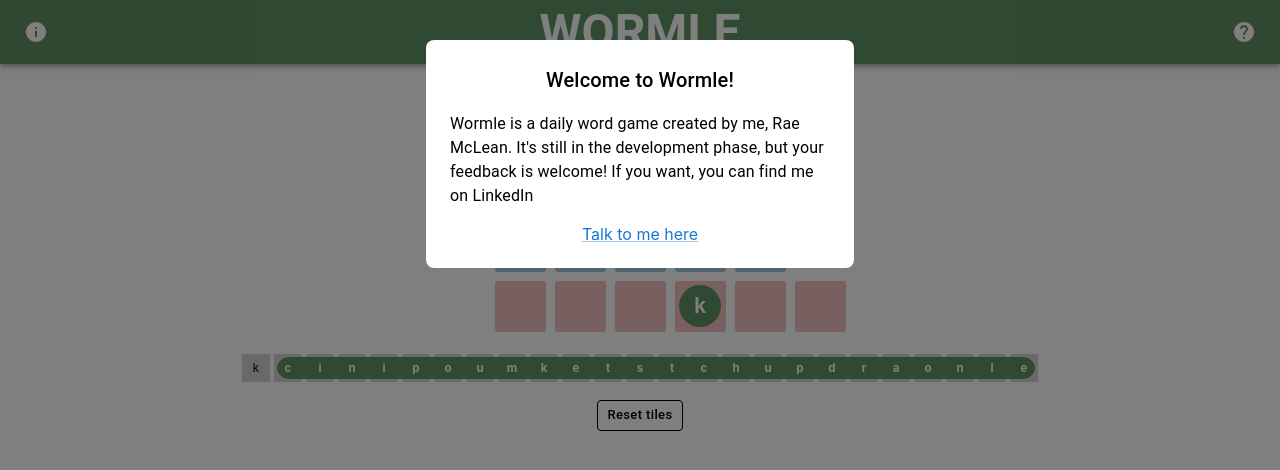
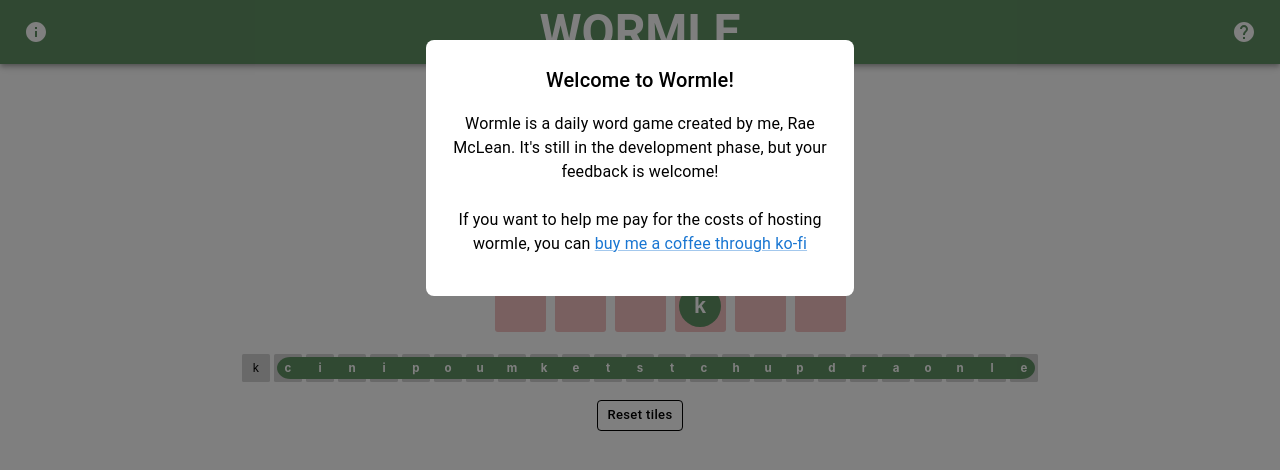
Before and after one commit to evarae/wormle, a React (Create React App) app: page / in a window 1280 px wide. Both pictures are taken after a click on the button 36 px from the left and 32 px from the top of the page. Shown: the top 470 px of the page. Built offline with nearby package versions, Linux system fonts and the light colour scheme.

Commit message:
Add Kofi Donation Link

```diff
--- /dev/null
+++ b/src/components/modals/Donation.tsx
@@ -0,0 +1,12 @@
+import React from "react";
+import { Link, Typography } from "@mui/material";
+
+export const KOFI_LINK = "https://ko-fi.com/raemclean";
+
+export default function DonationLink() {
+  return (
+    <Typography paddingTop={"24px"}>
+      Having fun? <Link href={KOFI_LINK}>Support wormle here</Link>
+    </Typography>
+  );
+}
--- a/src/components/modals/HelpModal.tsx
+++ b/src/components/modals/HelpModal.tsx
@@ -1,6 +1,7 @@
 import React from "react";
 import { Box, Button, Modal, Typography } from "@mui/material";
 import DemoGrid from "../game/DemoGrid";
+import DonationLink from "./Donation";
 
 export default function HelpModal(props: Props) {
   return (
@@ -31,6 +32,7 @@
             Try a demo
           </Button>
         </div>
+        <DonationLink />
       </Box>
     </Modal>
   );
--- a/src/components/modals/InfoModal.tsx
+++ b/src/components/modals/InfoModal.tsx
@@ -1,5 +1,6 @@
 import React from "react";
 import { Box, Link, Modal, Typography } from "@mui/material";
+import { KOFI_LINK } from "./Donation";
 
 export default function InfoModal(props: Props) {
   return (
@@ -14,16 +15,14 @@
         <Typography id="modal-modal-title" variant="h6" component="h2">
           Welcome to Wormle!
         </Typography>
-        <Typography id=" modal-modal-description" sx={{ mt: 2 }}>
-          {
-            "Wormle is a daily word game created by me, Rae McLean. It's still in the development phase, but your feedback is welcome! If you want, you can find me on LinkedIn"
-          }
+        <Typography id=" modal-modal-description" sx={{ mt: 2 }} align="center">
+          Wormle is a daily word game created by me, Rae McLean. It&apos;s still
+          in the development phase, but your feedback is welcome!
+          <br /> <br />
+          If you want to help me pay for the costs of hosting wormle, you can{" "}
+          <Link href={KOFI_LINK}>buy me a coffee through ko-fi</Link>
         </Typography>
-        <div className="center-button">
-          <Link href="https://www.linkedin.com/in/evaraemclean/">
-            Talk to me here
-          </Link>
-        </div>
+        <div className="center-button"></div>
       </Box>
     </Modal>
   );
--- a/src/components/modals/WinModal.tsx
+++ b/src/components/modals/WinModal.tsx
@@ -7,6 +7,7 @@
 import "./WinModal.css";
 import { PostRequestStatus } from "../App";
 import CircularProgress from "@mui/material/CircularProgress";
+import DonationLink from "./Donation";
 
 const MIN_PERCENTAGE_TO_DISPLAY = 50;
 
@@ -109,6 +110,7 @@
       <Box>
         {modalTopContent}
         {modalBottomContent()}
+        <DonationLink />
       </Box>
     </Modal>
   );
```
